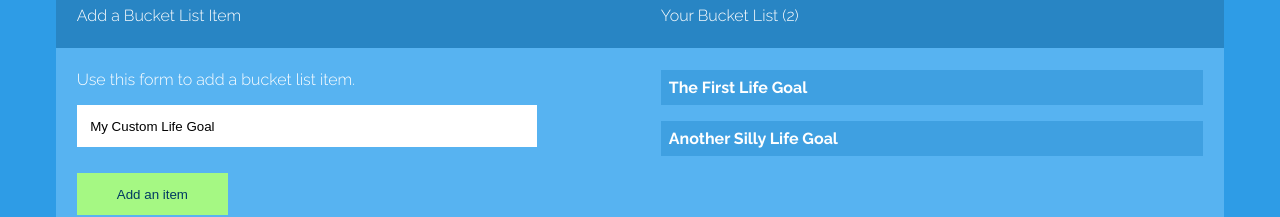
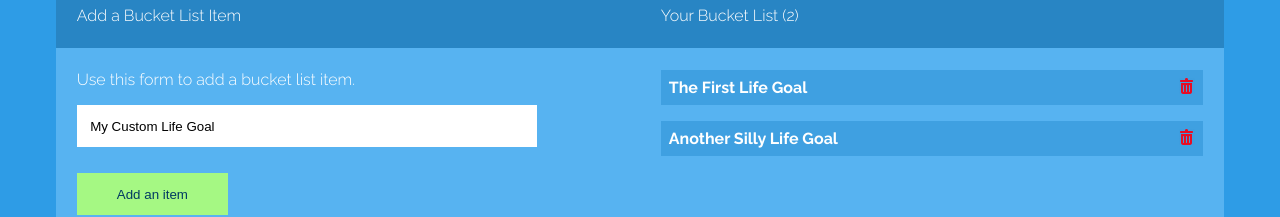
Before and after one commit to dineshkathuria/bucketList, an Angular app: page / in a window 1280 px wide. Shown: the part 123-340 px from the top of the page. Built offline with nearby package versions, Linux system fonts and the light colour scheme.

Commit message:
Added delete icon on bucket items

```diff
--- a/src/app/home/home.component.html
+++ b/src/app/home/home.component.html
@@ -18,8 +18,9 @@
     </div>
 
     <div class="col">
-        <p class="life-container" *ngFor="let goal of goals; let i=index" (click)="removeItem(i)">
+        <p class="life-container" *ngFor="let goal of goals; let i=index">
           {{goal}}
+          <img class="deletImg" src="../assets/delete.png" (click)="removeItem(i)">
         </p>
       </div>
   </div>
--- a/src/app/home/home.component.scss
+++ b/src/app/home/home.component.scss
@@ -32,3 +32,7 @@ input.btn {
     font-weight: bold;
     cursor: pointer;
 }
+.deletImg {
+    float: right;
+    width: 3%;
+}
```
Also changed, not shown: src/assets/delete.png (added).
